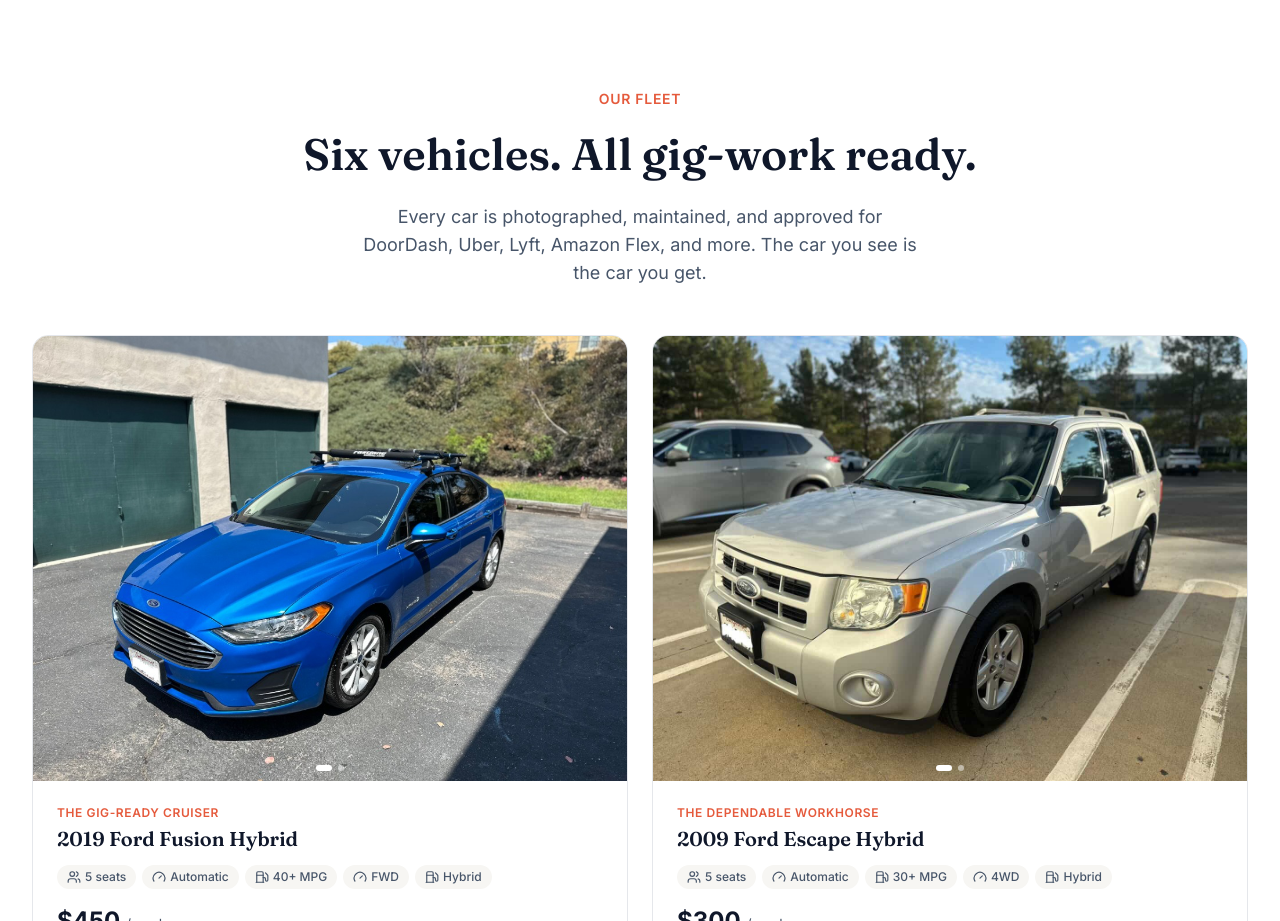
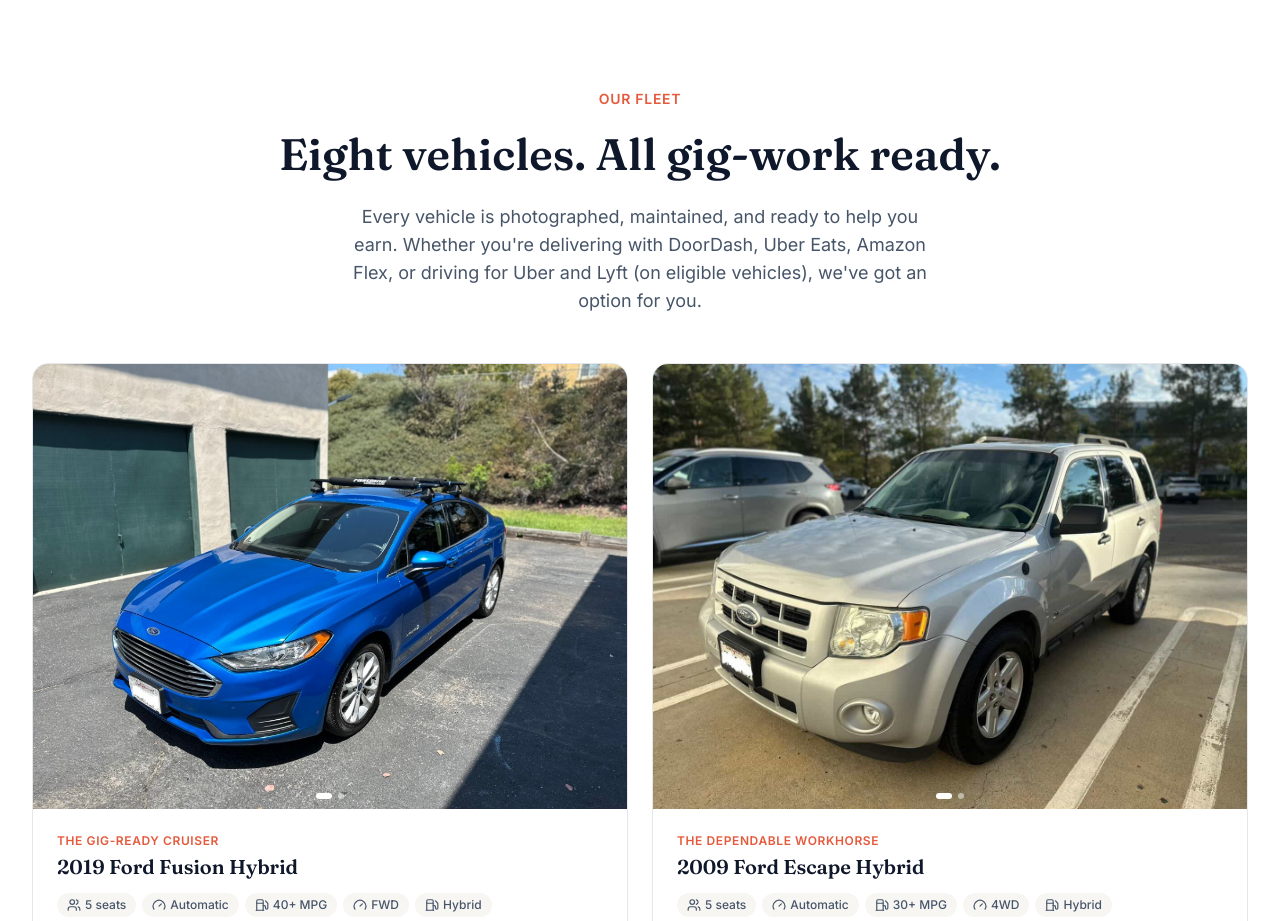
Before and after one commit to aigroupautomation-sketch/2026_5_25_danes_daily_drivers, a Next.js app: page / in a window 1280 px wide. Shown: the part 1160-2081 px from the top of the page. Built offline with nearby package versions, Linux system fonts and the light colour scheme.

Commit message:
Update homepage fleet heading statement and ESCaped quote

```diff
--- a/app/page.tsx
+++ b/app/page.tsx
@@ -140,10 +140,10 @@
           <div className="text-center mb-12">
             <p className="text-accent font-semibold text-sm uppercase tracking-wider mb-3">Our Fleet</p>
             <h2 className="font-display text-ink mb-4" style={{ fontSize: 'clamp(1.875rem, 3.5vw, 2.75rem)', fontWeight: 600 }} id="fleet-heading">
-              Six vehicles. All gig-work ready.
+              {vehicles.length === 8 ? 'Eight' : vehicles.length === 6 ? 'Six' : vehicles.length} vehicles. All gig-work ready.
             </h2>
             <p className="text-ink-soft text-lg max-w-xl mx-auto">
-              Every car is photographed, maintained, and approved for DoorDash, Uber, Lyft, Amazon Flex, and more. The car you see is the car you get.
+              {"Every vehicle is photographed, maintained, and ready to help you earn. Whether you're delivering with DoorDash, Uber Eats, Amazon Flex, or driving for Uber and Lyft (on eligible vehicles), we've got an option for you."}
             </p>
           </div>
 
```
Also changed, not shown: 1 other file (tests, documents, lock files or other folders).
